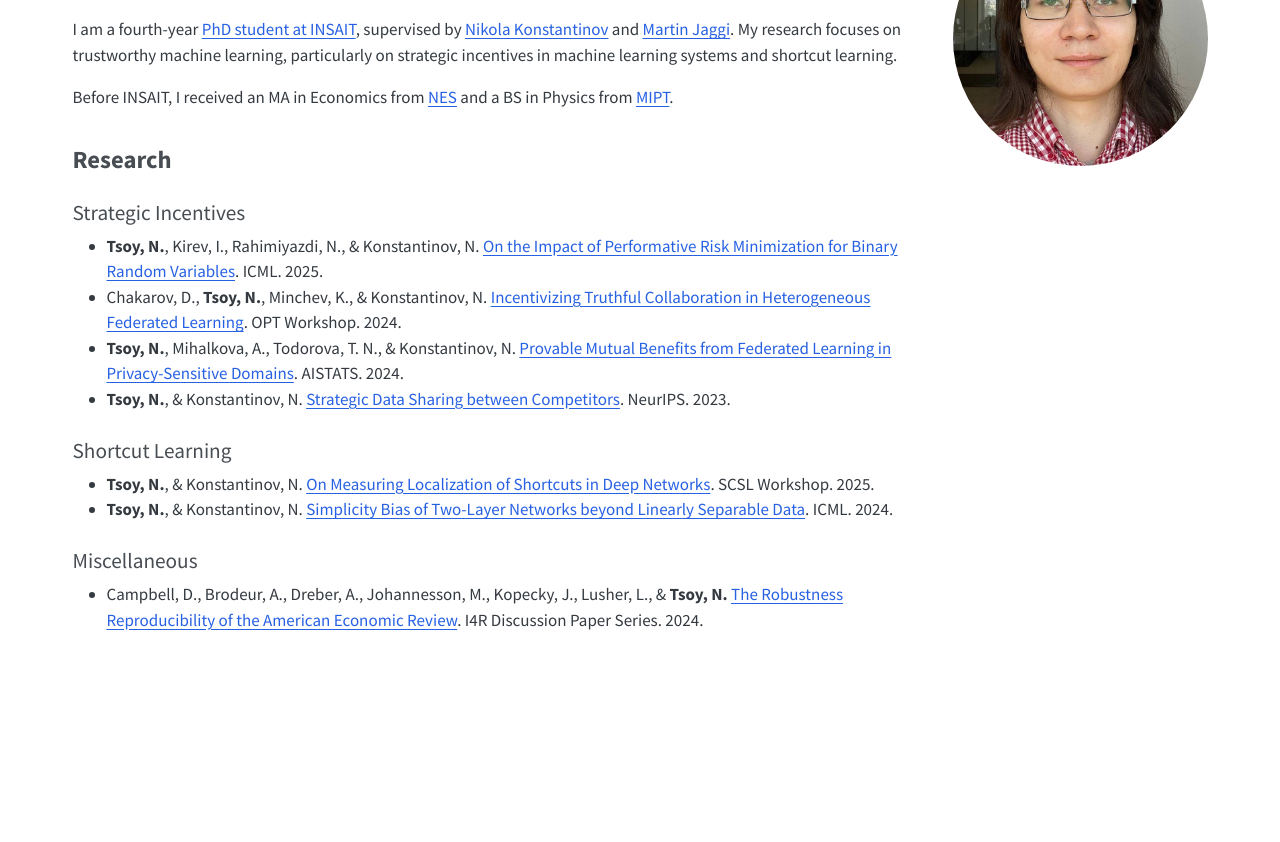
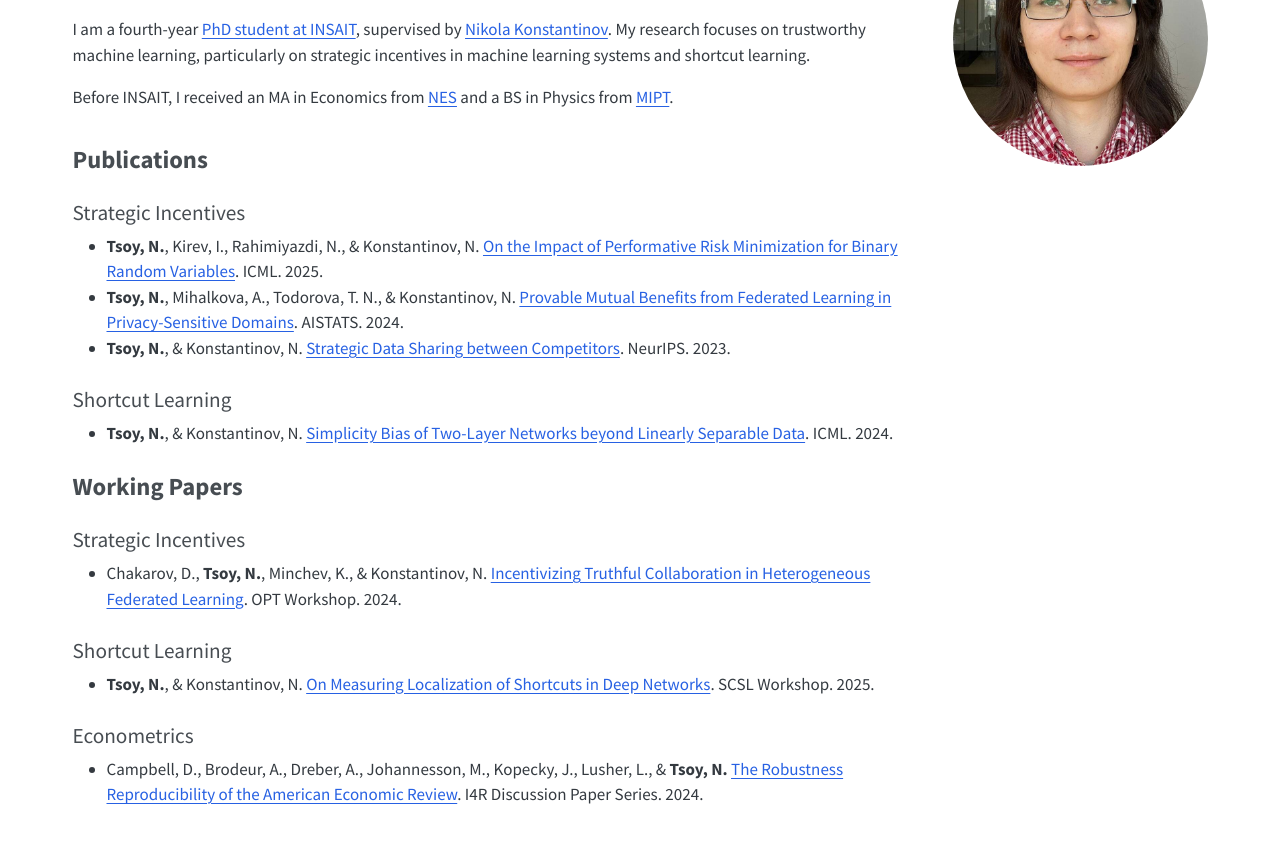
Before and after one commit to nikita-tsoy98/nikita-tsoy98.github.io, a plain HTML site: page index.html in a window 1280 px wide. Shown: the part 140-982 px from the top of the page. Before the commit the page ends 884 px from the top, so only its background shows below. Drawn offline with Linux system fonts and the light colour scheme.

Commit message:
Working papers

```diff
--- a/index.html
+++ b/index.html
@@ -110,15 +110,14 @@ ul.task-list li input[type="checkbox"] {
   </a>
 </div>
       <div class="about-contents"><main class="content column-page" id="quarto-document-content">
-<p>I am a fourth-year <a href="https://insait.ai/nikita-tsoy">PhD student at INSAIT</a>, supervised by <a href="https://insait.ai/dr-nikola-konstantinov/">Nikola Konstantinov</a> and <a href="https://people.epfl.ch/martin.jaggi">Martin Jaggi</a>. My research focuses on trustworthy machine learning, particularly on strategic incentives in machine learning systems and shortcut learning.</p>
+<p>I am a fourth-year <a href="https://insait.ai/nikita-tsoy">PhD student at INSAIT</a>, supervised by <a href="https://insait.ai/dr-nikola-konstantinov/">Nikola Konstantinov</a>. My research focuses on trustworthy machine learning, particularly on strategic incentives in machine learning systems and shortcut learning.</p>
 <p>Before INSAIT, I received an MA in Economics from <a href="https://www.nes.ru/">NES</a> and a BS in Physics from <a href="https://eng.mipt.ru/">MIPT</a>.</p>
-<section id="research" class="level3">
-<h3 data-anchor-id="research">Research</h3>
+<section id="publications" class="level3">
+<h3 data-anchor-id="publications">Publications</h3>
 <section id="strategic-incentives" class="level4">
 <h4 data-anchor-id="strategic-incentives">Strategic Incentives</h4>
 <ul>
 <li><strong>Tsoy, N.</strong>, Kirev, I., Rahimiyazdi, N., &amp; Konstantinov, N. <a href="https://openreview.net/forum?id=yIL0WEiGNo">On the Impact of Performative Risk Minimization for Binary Random Variables</a>. ICML. 2025.</li>
-<li>Chakarov, D., <strong>Tsoy, N.</strong>, Minchev, K., &amp; Konstantinov, N. <a href="https://arxiv.org/abs/2412.00980">Incentivizing Truthful Collaboration in Heterogeneous Federated Learning</a>. OPT Workshop. 2024.</li>
 <li><strong>Tsoy, N.</strong>, Mihalkova, A., Todorova, T. N., &amp; Konstantinov, N. <a href="https://proceedings.mlr.press/v238/tsoy24a.html">Provable Mutual Benefits from Federated Learning in Privacy-Sensitive Domains</a>. AISTATS. 2024.</li>
 <li><strong>Tsoy, N.</strong>, &amp; Konstantinov, N. <a href="https://openreview.net/forum?id=AkK3S2spZs">Strategic Data Sharing between Competitors</a>. NeurIPS. 2023.</li>
 </ul>
@@ -126,12 +125,26 @@ ul.task-list li input[type="checkbox"] {
 <section id="shortcut-learning" class="level4">
 <h4 data-anchor-id="shortcut-learning">Shortcut Learning</h4>
 <ul>
-<li><strong>Tsoy, N.</strong>, &amp; Konstantinov, N. <a href="https://arxiv.org/abs/2510.26560">On Measuring Localization of Shortcuts in Deep Networks</a>. SCSL Workshop. 2025.</li>
 <li><strong>Tsoy, N.</strong>, &amp; Konstantinov, N. <a href="https://openreview.net/forum?id=eGZH3HCuGm">Simplicity Bias of Two-Layer Networks beyond Linearly Separable Data</a>. ICML. 2024.</li>
 </ul>
 </section>
-<section id="miscellaneous" class="level4">
-<h4 data-anchor-id="miscellaneous">Miscellaneous</h4>
+</section>
+<section id="working-papers" class="level3">
+<h3 data-anchor-id="working-papers">Working Papers</h3>
+<section id="strategic-incentives-1" class="level4">
+<h4 data-anchor-id="strategic-incentives-1">Strategic Incentives</h4>
+<ul>
+<li>Chakarov, D., <strong>Tsoy, N.</strong>, Minchev, K., &amp; Konstantinov, N. <a href="https://arxiv.org/abs/2412.00980">Incentivizing Truthful Collaboration in Heterogeneous Federated Learning</a>. OPT Workshop. 2024.</li>
+</ul>
+</section>
+<section id="shortcut-learning-1" class="level4">
+<h4 data-anchor-id="shortcut-learning-1">Shortcut Learning</h4>
+<ul>
+<li><strong>Tsoy, N.</strong>, &amp; Konstantinov, N. <a href="https://arxiv.org/abs/2510.26560">On Measuring Localization of Shortcuts in Deep Networks</a>. SCSL Workshop. 2025.</li>
+</ul>
+</section>
+<section id="econometrics" class="level4">
+<h4 data-anchor-id="econometrics">Econometrics</h4>
 <ul>
 <li>Campbell, D., Brodeur, A., Dreber, A., Johannesson, M., Kopecky, J., Lusher, L., &amp; <strong>Tsoy, N.</strong> <a href="https://hdl.handle.net/10419/295222">The Robustness Reproducibility of the American Economic Review</a>. I4R Discussion Paper Series. 2024.</li>
 </ul>
--- a/search.json
+++ b/search.json
@@ -4,6 +4,6 @@
     "href": "index.html",
     "title": "Nikita Tsoy",
     "section": "",
-    "text": "I am a fourth-year PhD student at INSAIT, supervised by Nikola Konstantinov and Martin Jaggi. My research focuses on trustworthy machine learning, particularly on strategic incentives in machine learning systems and shortcut learning.\nBefore INSAIT, I received an MA in Economics from NES and a BS in Physics from MIPT.\n\nResearch\n\nStrategic Incentives\n\nTsoy, N., Kirev, I., Rahimiyazdi, N., & Konstantinov, N. On the Impact of Performative Risk Minimization for Binary Random Variables. ICML. 2025.\nChakarov, D., Tsoy, N., Minchev, K., & Konstantinov, N. Incentivizing Truthful Collaboration in Heterogeneous Federated Learning. OPT Workshop. 2024.\nTsoy, N., Mihalkova, A., Todorova, T. N., & Konstantinov, N. Provable Mutual Benefits from Federated Learning in Privacy-Sensitive Domains. AISTATS. 2024.\nTsoy, N., & Konstantinov, N. Strategic Data Sharing between Competitors. NeurIPS. 2023.\n\n\n\nShortcut Learning\n\nTsoy, N., & Konstantinov, N. On Measuring Localization of Shortcuts in Deep Networks. SCSL Workshop. 2025.\nTsoy, N., & Konstantinov, N. Simplicity Bias of Two-Layer Networks beyond Linearly Separable Data. ICML. 2024.\n\n\n\nMiscellaneous\n\nCampbell, D., Brodeur, A., Dreber, A., Johannesson, M., Kopecky, J., Lusher, L., & Tsoy, N. The Robustness Reproducibility of the American Economic Review. I4R Discussion Paper Series. 2024."
+    "text": "I am a fourth-year PhD student at INSAIT, supervised by Nikola Konstantinov. My research focuses on trustworthy machine learning, particularly on strategic incentives in machine learning systems and shortcut learning.\nBefore INSAIT, I received an MA in Economics from NES and a BS in Physics from MIPT.\n\nPublications\n\nStrategic Incentives\n\nTsoy, N., Kirev, I., Rahimiyazdi, N., & Konstantinov, N. On the Impact of Performative Risk Minimization for Binary Random Variables. ICML. 2025.\nTsoy, N., Mihalkova, A., Todorova, T. N., & Konstantinov, N. Provable Mutual Benefits from Federated Learning in Privacy-Sensitive Domains. AISTATS. 2024.\nTsoy, N., & Konstantinov, N. Strategic Data Sharing between Competitors. NeurIPS. 2023.\n\n\n\nShortcut Learning\n\nTsoy, N., & Konstantinov, N. Simplicity Bias of Two-Layer Networks beyond Linearly Separable Data. ICML. 2024.\n\n\n\n\nWorking Papers\n\nStrategic Incentives\n\nChakarov, D., Tsoy, N., Minchev, K., & Konstantinov, N. Incentivizing Truthful Collaboration in Heterogeneous Federated Learning. OPT Workshop. 2024.\n\n\n\nShortcut Learning\n\nTsoy, N., & Konstantinov, N. On Measuring Localization of Shortcuts in Deep Networks. SCSL Workshop. 2025.\n\n\n\nEconometrics\n\nCampbell, D., Brodeur, A., Dreber, A., Johannesson, M., Kopecky, J., Lusher, L., & Tsoy, N. The Robustness Reproducibility of the American Economic Review. I4R Discussion Paper Series. 2024."
   }
 ]
```
